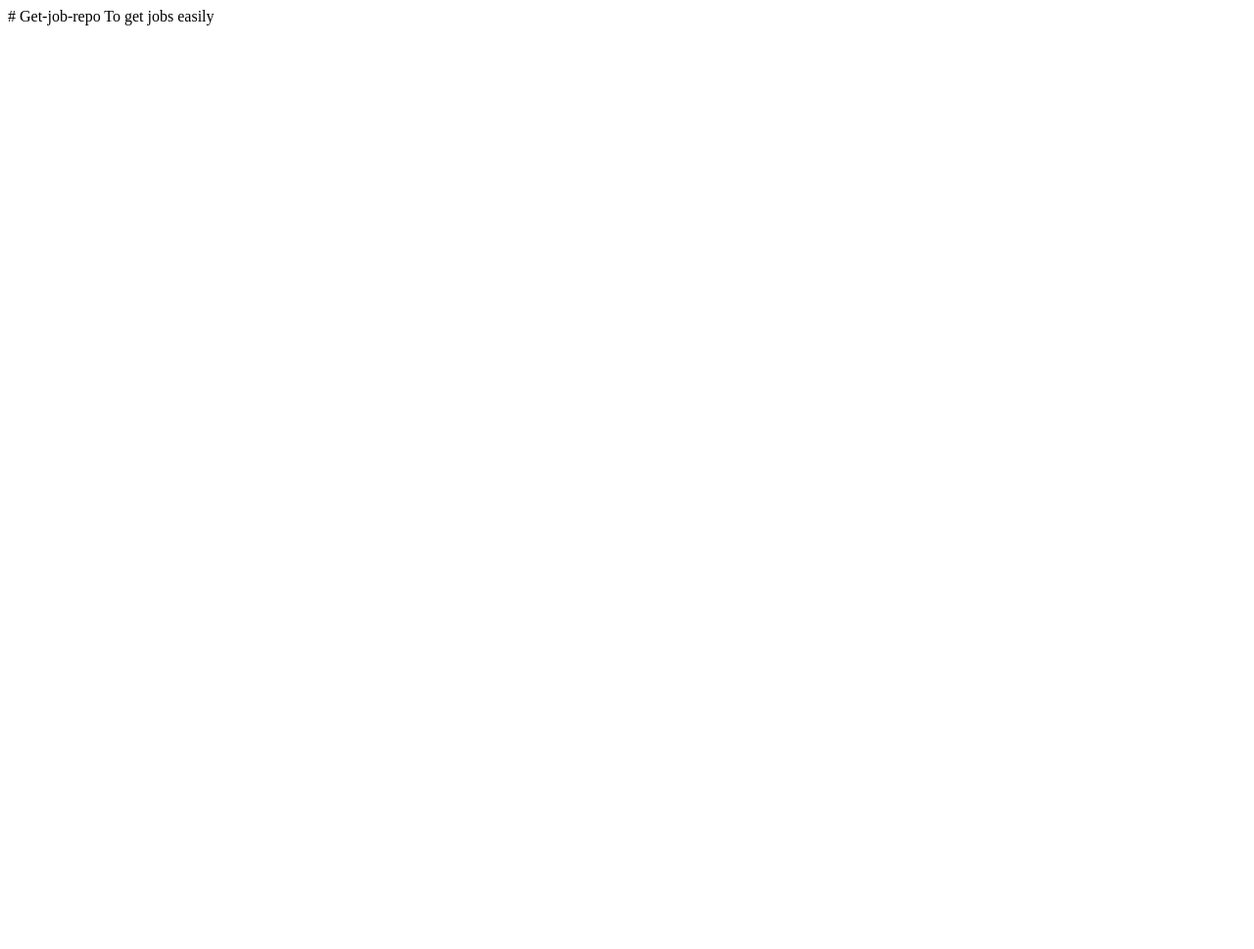
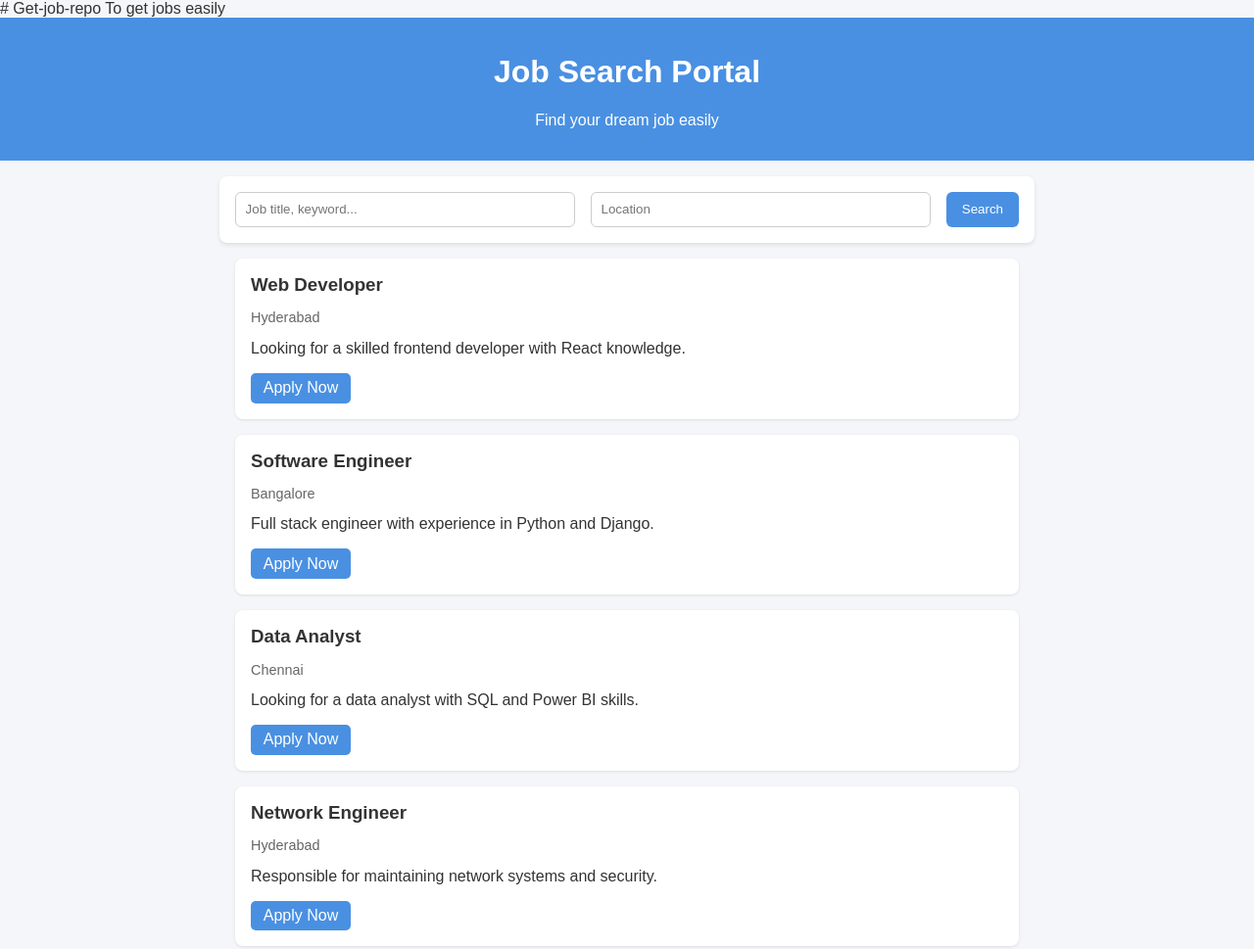
Before and after one commit to saivignesh54454-boop/Get-job-repo, a plain HTML site: page Index.html in a window 1280 px wide. Shown: the whole page at 98% size. Before the commit the page ends 800 px from the top, so only its background shows below. Drawn offline with Linux system fonts and the light colour scheme.

Commit message:
Updated Index.html

```diff
--- a/Index.html
+++ b/Index.html
@@ -1,2 +1,148 @@
 # Get-job-repo
 To get jobs easily
+<!DOCTYPE html>
+<html lang="en">
+<head>
+  <meta charset="UTF-8">
+  <meta name="viewport" content="width=device-width, initial-scale=1.0">
+  <title>Job Search Portal</title>
+  <style>
+    body {
+      font-family: Arial, sans-serif;
+      margin: 0;
+      background: #f4f6f9;
+      color: #333;
+    }
+    header {
+      background: #4a90e2;
+      color: white;
+      padding: 1rem;
+      text-align: center;
+    }
+    .search-box {
+      background: white;
+      padding: 1rem;
+      box-shadow: 0 2px 4px rgba(0,0,0,0.1);
+      margin: 1rem auto;
+      max-width: 800px;
+      border-radius: 8px;
+      display: flex;
+      gap: 1rem;
+    }
+    .search-box input {
+      flex: 1;
+      padding: 0.6rem;
+      border: 1px solid #ccc;
+      border-radius: 6px;
+    }
+    .search-box button {
+      padding: 0.6rem 1rem;
+      background: #4a90e2;
+      border: none;
+      color: white;
+      border-radius: 6px;
+      cursor: pointer;
+    }
+    .search-box button:hover {
+      background: #357ab7;
+    }
+    .jobs {
+      max-width: 800px;
+      margin: 1rem auto;
+      display: grid;
+      gap: 1rem;
+    }
+    .job {
+      background: white;
+      padding: 1rem;
+      border-radius: 8px;
+      box-shadow: 0 1px 3px rgba(0,0,0,0.1);
+    }
+    .job h3 {
+      margin: 0 0 0.3rem;
+    }
+    .job .location {
+      font-size: 0.9rem;
+      color: #666;
+    }
+    .job .desc {
+      margin: 0.5rem 0;
+    }
+    .job a {
+      display: inline-block;
+      margin-top: 0.5rem;
+      padding: 0.4rem 0.8rem;
+      background: #4a90e2;
+      color: white;
+      border-radius: 5px;
+      text-decoration: none;
+    }
+    .job a:hover {
+      background: #357ab7;
+    }
+  </style>
+</head>
+<body>
+  <header>
+    <h1>Job Search Portal</h1>
+    <p>Find your dream job easily</p>
+  </header>
+
+  <div class="search-box">
+    <input type="text" id="keyword" placeholder="Job title, keyword...">
+    <input type="text" id="location" placeholder="Location">
+    <button onclick="searchJobs()">Search</button>
+  </div>
+
+  <div class="jobs" id="jobList">
+    <!-- Job examples -->
+    <div class="job" data-title="Web Developer" data-location="Hyderabad">
+      <h3>Web Developer</h3>
+      <p class="location">Hyderabad</p>
+      <p class="desc">Looking for a skilled frontend developer with React knowledge.</p>
+      <a href="#">Apply Now</a>
+    </div>
+
+    <div class="job" data-title="Software Engineer" data-location="Bangalore">
+      <h3>Software Engineer</h3>
+      <p class="location">Bangalore</p>
+      <p class="desc">Full stack engineer with experience in Python and Django.</p>
+      <a href="#">Apply Now</a>
+    </div>
+
+    <div class="job" data-title="Data Analyst" data-location="Chennai">
+      <h3>Data Analyst</h3>
+      <p class="location">Chennai</p>
+      <p class="desc">Looking for a data analyst with SQL and Power BI skills.</p>
+      <a href="#">Apply Now</a>
+    </div>
+
+    <div class="job" data-title="Network Engineer" data-location="Hyderabad">
+      <h3>Network Engineer</h3>
+      <p class="location">Hyderabad</p>
+      <p class="desc">Responsible for maintaining network systems and security.</p>
+      <a href="#">Apply Now</a>
+    </div>
+  </div>
+
+  <script>
+    function searchJobs() {
+      const keyword = document.getElementById("keyword").value.toLowerCase();
+      const location = document.getElementById("location").value.toLowerCase();
+      const jobs = document.querySelectorAll(".job");
+
+      jobs.forEach(job => {
+        const title = job.dataset.title.toLowerCase();
+        const jobLocation = job.dataset.location.toLowerCase();
+
+        if ((keyword === "" || title.includes(keyword)) &&
+            (location === "" || jobLocation.includes(location))) {
+          job.style.display = "block";
+        } else {
+          job.style.display = "none";
+        }
+      });
+    }
+  </script>
+</body>
+</html>
```
